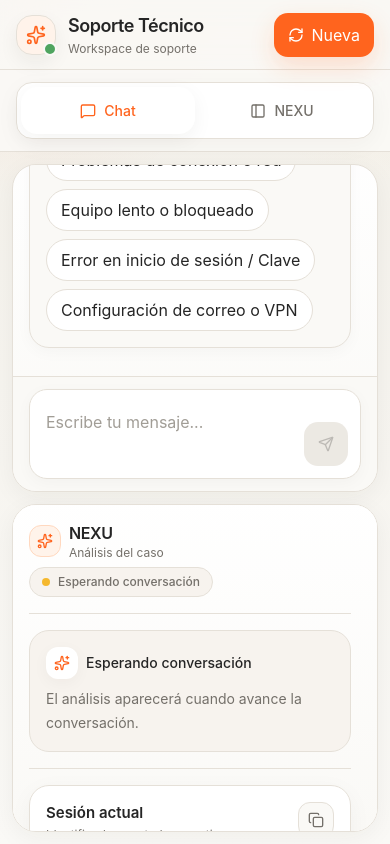
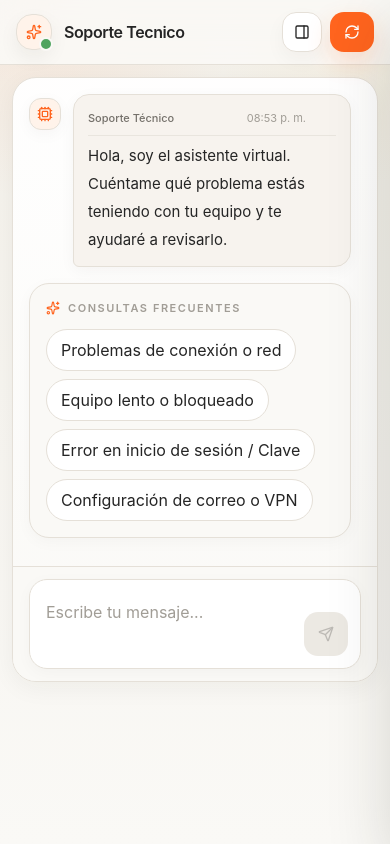
Before and after one commit to alejonull/Bot-Soporte-, a React (Vite) app: page / in a window 390 px wide. Built offline with nearby package versions, Linux system fonts and the light colour scheme.

Commit message:
Ajuste Responsive

```diff
--- a/package.json
+++ b/package.json
@@ -5,7 +5,7 @@
   "type": "module",
   "scripts": {
     "dev": "vite --port=3000 --host=0.0.0.0",
-    "build": "vite build",
+    "build": "vite build --configLoader native",
     "preview": "vite preview",
     "clean": "rm -rf dist server.js",
     "lint": "tsc --noEmit"
--- a/src/App.tsx
+++ b/src/App.tsx
@@ -6,17 +6,18 @@ import { analyzeConversation, NexuAnalysis } from './services/nexuService';
 import { Header } from './components/Header';
 import { MessageList } from './components/MessageList';
 import { ChatInput } from './components/ChatInput';
-import { MessageSquare, PanelLeft } from 'lucide-react';
 import { NexuPanel } from './components/NexuPanel';
+import { SessionInfoPanel } from './components/SessionInfoPanel';
+import { X } from 'lucide-react';
 
 export default function App() {
   const [sessionId, setSessionId] = useState<string>('');
   const [messages, setMessages] = useState<ChatMessage[]>([]);
   const [isLoading, setIsLoading] = useState<boolean>(false);
   const [presetTopic, setPresetTopic] = useState<string>('');
-  const [activeTab, setActiveTab] = useState<'chat' | 'nexu'>('chat');
   const [nexuAnalysis, setNexuAnalysis] = useState<NexuAnalysis | null>(null);
   const [isNexuLoading, setIsNexuLoading] = useState<boolean>(false);
+  const [isMobilePanelOpen, setIsMobilePanelOpen] = useState(false);
 
   const initialWelcomeMessage: ChatMessage = {
     id: 'welcome-01',
@@ -30,6 +31,43 @@ export default function App() {
     setSessionId(sid);
     setMessages([initialWelcomeMessage]);
   }, []);
+
+  useEffect(() => {
+    if (!isMobilePanelOpen) return;
+
+    const previousOverflow = document.body.style.overflow;
+    document.body.style.overflow = 'hidden';
+
+    const closePanel = () => {
+      setIsMobilePanelOpen(false);
+    };
+
+    const handleKeyDown = (event: KeyboardEvent) => {
+      if (event.key === 'Escape') {
+        closePanel();
+      }
+    };
+
+    const mediaQuery = window.matchMedia('(min-width: 1024px)');
+    const handleViewportChange = (event: MediaQueryListEvent) => {
+      if (event.matches) {
+        closePanel();
+      }
+    };
+
+    if (mediaQuery.matches) {
+      closePanel();
+    }
+
+    document.addEventListener('keydown', handleKeyDown);
+    mediaQuery.addEventListener('change', handleViewportChange);
+
+    return () => {
+      document.body.style.overflow = previousOverflow;
+      document.removeEventListener('keydown', handleKeyDown);
+      mediaQuery.removeEventListener('change', handleViewportChange);
+    };
+  }, [isMobilePanelOpen]);
 
   const handleSendMessage = useCallback(
     async (text: string) => {
@@ -122,37 +160,15 @@ export default function App() {
   };
 
   return (
-    <div className="app-shell flex h-screen w-screen flex-col overflow-hidden text-[#252525] antialiased">
-      <Header onResetSession={handleResetSession} />
-
-      <div className="lg:hidden border-b border-[var(--border)] bg-[rgba(250,249,246,0.94)] px-4 py-3 backdrop-blur">
-        <div className="grid grid-cols-2 rounded-2xl border border-[var(--border)] bg-white p-1 text-sm font-medium shadow-[0_6px_24px_rgba(40,35,25,0.04)]">
-          <button
-            onClick={() => setActiveTab('chat')}
-            className={`mobile-tab ${activeTab === 'chat' ? 'mobile-tab--active' : ''}`}
-          >
-            <MessageSquare className="h-4 w-4" />
-            <span>Chat</span>
-          </button>
-          <button
-            onClick={() => setActiveTab('nexu')}
-            className={`mobile-tab ${activeTab === 'nexu' ? 'mobile-tab--active' : ''}`}
-          >
-            <PanelLeft className="h-4 w-4" />
-            <span>NEXU</span>
-          </button>
-        </div>
-      </div>
+    <div className="app-shell flex min-h-[100dvh] w-full flex-col overflow-hidden text-[#252525] antialiased lg:h-screen lg:w-screen">
+      <Header
+        onResetSession={handleResetSession}
+        onToggleMobilePanel={() => setIsMobilePanelOpen((prev) => !prev)}
+      />
 
       <main className="app-workspace flex-1 min-h-0 overflow-hidden">
         <div className="workspace-grid h-full min-h-0 w-full">
-          <section
-            className={`
-              workspace-panel workspace-panel--chat min-w-0
-              ${activeTab === 'chat' ? 'flex' : 'hidden'}
-              lg:flex
-            `}
-          >
+          <section className="workspace-panel workspace-panel--chat min-w-0 flex">
             <div className="flex h-full min-h-0 w-full flex-col">
               <MessageList
                 messages={messages}
@@ -168,13 +184,7 @@ export default function App() {
             </div>
           </section>
 
-          <section
-            className={`
-              workspace-panel workspace-panel--right min-w-0
-              ${activeTab === 'nexu' ? 'flex' : 'hidden'}
-              lg:flex
-            `}
-          >
+          <section className="workspace-panel workspace-panel--right hidden min-w-0 lg:block">
             <NexuPanel
               analysis={nexuAnalysis}
               isLoading={isNexuLoading}
@@ -183,6 +193,57 @@ export default function App() {
           </section>
         </div>
       </main>
+
+      <div
+        className={`fixed inset-0 z-40 lg:hidden ${isMobilePanelOpen ? 'pointer-events-auto' : 'pointer-events-none'}`}
+        aria-hidden={!isMobilePanelOpen}
+      >
+        <div
+          className={`absolute inset-0 bg-black/20 transition-opacity duration-200 ease-out ${
+            isMobilePanelOpen ? 'opacity-100' : 'opacity-0'
+          }`}
+          onClick={() => setIsMobilePanelOpen(false)}
+        />
+
+        <aside
+          className={`absolute right-0 top-0 flex h-full w-[90vw] max-w-[420px] flex-col border-l border-[var(--border)] bg-[rgba(250,249,246,0.98)] shadow-[0_24px_60px_rgba(40,35,25,0.16)] transition-transform duration-300 ease-out ${
+            isMobilePanelOpen ? 'translate-x-0' : 'translate-x-full'
+          }`}
+          onClick={(event) => event.stopPropagation()}
+        >
+          <div className="flex shrink-0 items-start justify-between gap-3 border-b border-[var(--border)] px-4 py-4">
+            <div className="min-w-0">
+              <h2 className="truncate text-[16px] font-semibold tracking-tight text-[#252525]">
+                NEXU
+              </h2>
+              <p className="mt-0.5 text-xs text-[#74706A]">Análisis del caso</p>
+            </div>
+
+            <button
+              type="button"
+              onClick={() => setIsMobilePanelOpen(false)}
+              className="inline-flex h-10 w-10 flex-shrink-0 items-center justify-center rounded-xl border border-[var(--border)] bg-white text-[#74706A] transition-colors duration-150 hover:border-[#FF641E]/30 hover:bg-[#FFF3EA] hover:text-[#FF641E]"
+              aria-label="Cerrar panel"
+            >
+              <X className="h-4 w-4" />
+            </button>
+          </div>
+
+          <div className="flex-1 min-h-0 overflow-y-auto overscroll-contain px-4 py-4">
+            <div className="space-y-4 pb-4">
+              <NexuPanel
+                analysis={nexuAnalysis}
+                isLoading={isNexuLoading}
+                sessionId={sessionId}
+                showSessionInfo={false}
+                isDrawer
+              />
+
+              <SessionInfoPanel sessionId={sessionId} />
+            </div>
+          </div>
+        </aside>
+      </div>
     </div>
   );
 }
--- a/src/components/ChatInput.tsx
+++ b/src/components/ChatInput.tsx
@@ -107,7 +107,7 @@ export const ChatInput: React.FC<ChatInputProps> = ({
             <kbd className="rounded border border-[var(--border)] bg-white px-1.5 py-0.5 font-mono text-[10px] text-[#74706A]">
               Shift + Enter
             </kbd>
-            {' '}salto de línea
+            {' '}Salto de línea
           </span>
         </div>
       </form>
--- a/src/components/Header.tsx
+++ b/src/components/Header.tsx
@@ -1,44 +1,57 @@
 import React from 'react';
-import { Sparkles, RefreshCw } from 'lucide-react';
+import { PanelRight, RefreshCw, Sparkles } from 'lucide-react';
 
 interface HeaderProps {
   onResetSession: () => void;
+  onToggleMobilePanel?: () => void;
 }
 
-export const Header: React.FC<HeaderProps> = ({ onResetSession }) => {
+export const Header: React.FC<HeaderProps> = ({
+  onResetSession,
+  onToggleMobilePanel,
+}) => {
   return (
     <header className="sticky top-0 z-30 border-b border-[var(--border)] bg-[rgba(250,249,246,0.92)] backdrop-blur-xl">
       <div className="mx-auto flex w-full max-w-[1680px] items-center justify-between gap-4 px-4 py-3 sm:px-6 lg:px-8">
         <div className="flex min-w-0 items-center gap-3">
-          <div className="relative flex h-10 w-10 items-center justify-center rounded-2xl border border-[var(--border)] bg-[#FFF3EA] text-[#FF641E] shadow-[0_8px_20px_rgba(40,35,25,0.06)]">
-            <Sparkles className="h-5 w-5" />
+          <div className="relative flex h-9 w-9 items-center justify-center rounded-2xl border border-[var(--border)] bg-[#FFF3EA] text-[#FF641E] shadow-[0_8px_20px_rgba(40,35,25,0.06)] sm:h-10 sm:w-10">
+            <Sparkles className="h-4 w-4 sm:h-5 sm:w-5" />
             <span className="absolute -bottom-0.5 -right-0.5 h-3.5 w-3.5 rounded-full border-2 border-[#FAF9F6] bg-[#4FA45F]" />
           </div>
 
           <div className="min-w-0">
-            <h1 className="truncate text-[18px] font-semibold tracking-tight text-[#252525] sm:text-[22px]">
-              Soporte Técnico
+            <h1 className="truncate text-[16px] font-semibold tracking-tight text-[#252525] sm:text-[22px]">
+              Soporte Tecnico
             </h1>
-            <p className="mt-0.5 text-xs text-[#74706A]">
+            <p className="mt-0.5 hidden text-xs text-[#74706A] sm:block">
               Workspace de soporte
             </p>
           </div>
         </div>
 
         <div className="flex items-center gap-2 sm:gap-3">
+          <button
+            type="button"
+            onClick={onToggleMobilePanel}
+            className="inline-flex h-10 w-10 items-center justify-center rounded-[14px] border border-[var(--border)] bg-white text-[#252525] shadow-[0_8px_20px_rgba(40,35,25,0.04)] transition-colors duration-150 hover:border-[#FF641E]/30 hover:bg-[#FFF3EA] hover:text-[#FF641E] lg:hidden"
+            aria-label="Abrir panel"
+          >
+            <PanelRight className="h-4 w-4" />
+          </button>
+
           <span className="hidden items-center gap-2 rounded-full border border-[#DDE0D8] bg-white px-3.5 py-2 text-xs font-medium text-[#252525] sm:inline-flex">
             <span className="h-2 w-2 rounded-full bg-[#4FA45F]" />
-            En línea
+            En linea
           </span>
 
           <button
             onClick={onResetSession}
-            className="inline-flex items-center gap-2 rounded-[14px] bg-[#FF641E] px-3.5 py-2.5 text-sm font-medium text-white shadow-[0_10px_24px_rgba(255,100,30,0.18)] transition-colors duration-150 hover:bg-[#EA5413] active:translate-y-[1px]"
+            className="inline-flex h-10 items-center gap-2 rounded-[14px] bg-[#FF641E] px-3.5 py-2.5 text-sm font-medium text-white shadow-[0_10px_24px_rgba(255,100,30,0.18)] transition-colors duration-150 hover:bg-[#EA5413] active:translate-y-[1px]"
             title="Reiniciar sesión de chat"
           >
             <RefreshCw className="h-4 w-4" />
             <span className="hidden sm:inline">Nueva Consulta</span>
-            <span className="sm:hidden">Nueva</span>
+            <span className="sr-only sm:hidden">Nueva Consulta</span>
           </button>
         </div>
       </div>
--- a/src/components/NexuPanel.tsx
+++ b/src/components/NexuPanel.tsx
@@ -7,12 +7,16 @@ interface NexuPanelProps {
   analysis: NexuAnalysis | null;
   isLoading: boolean;
   sessionId: string;
+  showSessionInfo?: boolean;
+  isDrawer?: boolean;
 }
 
 export const NexuPanel: React.FC<NexuPanelProps> = ({
   analysis,
   isLoading,
   sessionId,
+  showSessionInfo = true,
+  isDrawer = false,
 }) => {
   const collectedCount = analysis
     ? Object.values(analysis.datosRecolectados).filter(Boolean).length
@@ -20,8 +24,12 @@ export const NexuPanel: React.FC<NexuPanelProps> = ({
   const totalData: number = 5;
   const progress = totalData === 0 ? 0 : (collectedCount / totalData) * 100;
 
+  const rootClassName = isDrawer
+    ? 'panel-surface flex w-full flex-col overflow-visible px-4 py-4'
+    : 'panel-surface flex h-full min-h-0 w-full flex-col overflow-y-auto px-4 py-4 lg:px-5';
+
   return (
-    <aside className="panel-surface flex h-full min-h-0 w-full flex-col overflow-y-auto px-4 py-4 lg:px-5">
+    <aside className={rootClassName}>
       <div className="space-y-4">
         <header className="space-y-1.5 border-b border-[var(--border)] pb-4">
           <div className="flex items-center gap-2">
@@ -30,7 +38,7 @@ export const NexuPanel: React.FC<NexuPanelProps> = ({
             </span>
             <div>
               <h2 className="text-[16px] font-semibold tracking-tight text-[#252525]">NEXU</h2>
-              <p className="text-xs text-[#74706A]">Análisis del caso</p>
+              <p className="text-xs text-[#74706A]">Analisis del caso</p>
             </div>
           </div>
 
@@ -39,7 +47,7 @@ export const NexuPanel: React.FC<NexuPanelProps> = ({
           ) : (
             <span className="inline-flex w-fit items-center gap-2 rounded-full border border-[var(--border)] bg-[#F7F3EE] px-3 py-1.5 text-xs font-medium text-[#74706A]">
               <span className="h-2 w-2 rounded-full bg-[#F5B82E]" />
-              Esperando conversación
+              Esperando conversacíon
             </span>
           )}
         </header>
@@ -47,14 +55,14 @@ export const NexuPanel: React.FC<NexuPanelProps> = ({
         {isLoading && !analysis ? (
           <EmptyState
             icon={<Loader2 className="h-4 w-4 animate-spin" />}
-            title="Actualizando análisis…"
-            text="NEXU está procesando los últimos mensajes."
+            title="Actualizando analisis"
+            text="NEXU esta procesando los ultimos mensajes."
           />
         ) : !analysis ? (
           <EmptyState
             icon={<Sparkles className="h-4 w-4" />}
             title="Esperando conversación"
-            text="El análisis aparecerá cuando avance la conversación."
+            text="El analisis aparecera cuando avance la conversación."
           />
         ) : (
           <div className="space-y-4">
@@ -90,7 +98,7 @@ export const NexuPanel: React.FC<NexuPanelProps> = ({
               <MetricCard label="Tono" value={analysis.tonoAparente} />
             </div>
 
-            <InfoBlock title="Siguiente acción sugerida" accent>
+            <InfoBlock title="Siguiente acciÃ³n sugerida" accent>
               <div className="flex items-start gap-2">
                 <ArrowRight className="mt-0.5 h-4 w-4 flex-shrink-0 text-[#FF641E]" />
                 <p className="text-[15px] font-medium leading-6 text-[#252525]">
@@ -102,15 +110,17 @@ export const NexuPanel: React.FC<NexuPanelProps> = ({
             {isLoading && (
               <div className="flex items-center gap-2 rounded-2xl border border-[var(--border)] bg-white px-3 py-2 text-xs text-[#74706A]">
                 <span className="h-2 w-2 rounded-full bg-[#FF641E] animate-pulse" />
-                Actualizando análisis…
+                Actualizando analisis
               </div>
             )}
           </div>
         )}
 
-        <div className="border-t border-[var(--border)] pt-4">
-          <SessionInfoPanel sessionId={sessionId} />
-        </div>
+        {showSessionInfo ? (
+          <div className="border-t border-[var(--border)] pt-4">
+            <SessionInfoPanel sessionId={sessionId} />
+          </div>
+        ) : null}
       </div>
     </aside>
   );
```
Also changed, not shown: src/index.css (+12 -0 lines).
